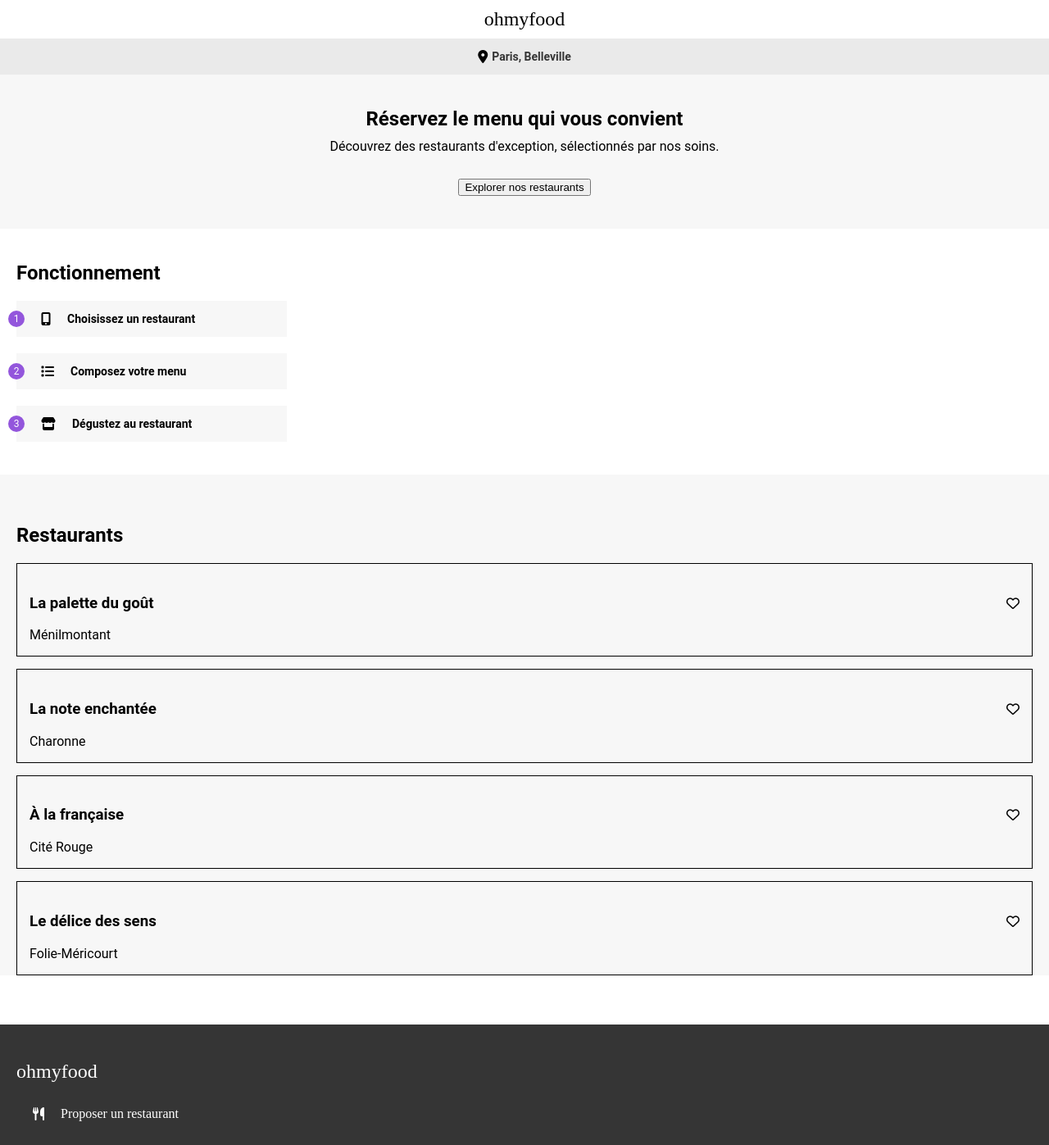
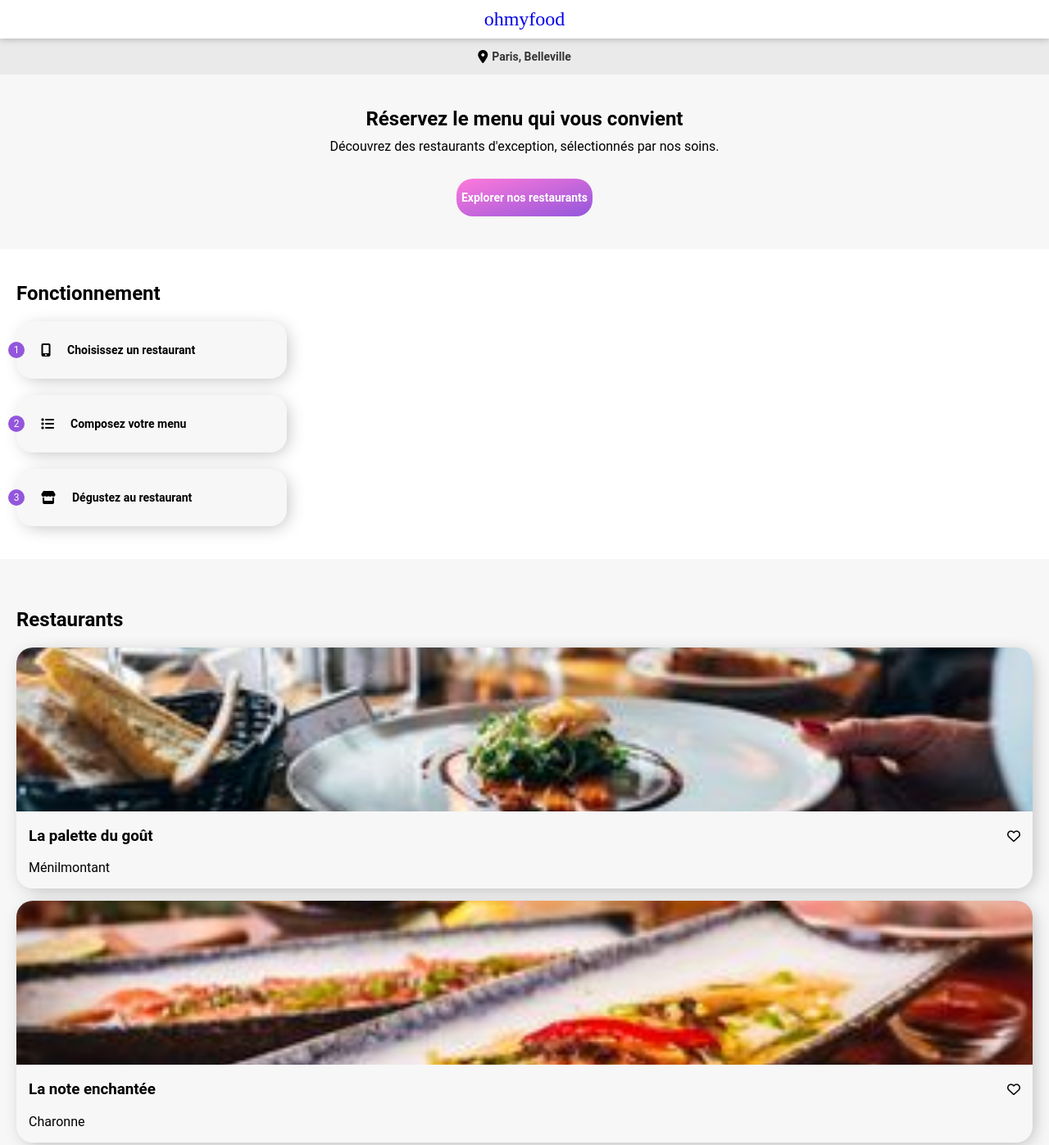
Before and after one commit to AymericFelisiak/project3-ohmyfood, a website: page index.html in a window 1280 px wide. Shown: the top 1397 px of the page at 82% size. Drawn offline with Linux system fonts and the light colour scheme; a web font is replaced by a local one.

Commit message:
Ajout style : bouton, box shadow, images sur les cartes

```diff
--- a/index.html
+++ b/index.html
@@ -13,7 +13,9 @@
 </head>
 <body>
     <header class="header-wrapper">
-        <h1 class="site-title">ohmyfood</h1>
+        <a href="index.html" class="site-title-wrapper">
+            <h1 class="site-title">ohmyfood</h1>
+        </a>
     </header>
     <main class="main-wrapper">
         <div class="position-wrapper">
@@ -25,7 +27,9 @@
                 <h2 class="section-title">Réservez le menu qui vous convient</h2>
                 <p class="section-subtitle">Découvrez des restaurants d'exception, sélectionnés par nos soins.</p>
             </div>
-            <button class="button">Explorer nos restaurants</button>
+            <button class="button">
+                <p class="steplist-text">Explorer nos restaurants</p>
+            </button>
         </section>
         <section class="steplist-wrapper">
             <h2 class="section-title">Fonctionnement</h2>
@@ -54,9 +58,9 @@
         <section class="restaurants-wrapper">
             <h2 class="section-title">Restaurants</h2>
             <div class="main-card-wrapper">
-                <div class="main-card">
+                <a href="#" class="main-card">
                     <div class="main-card-image-wrapper">
-                        <img src="">
+                        <img class="restaurant-image" src="images\cards\jay-wennington-N_Y88TWmGwA-unsplash.jpg">
                     </div>
                     <div class="main-card-informations-wrapper">
                         <div class="main-card-titles-wrapper">
@@ -68,10 +72,10 @@
                             <i class="fa-solid fa-heart"></i>
                         </div>
                     </div>
-                </div>
-                <div class="main-card">
+                </a>
+                <a href="#" class="main-card">
                     <div class="main-card-image-wrapper">
-                        <img src="">
+                        <img class="restaurant-image" src="images\cards\louis-hansel-shotsoflouis-qNBGVyOCY8Q-unsplash.jpg">
                     </div>
                     <div class="main-card-informations-wrapper">
                         <div class="main-card-titles-wrapper">
@@ -83,10 +87,10 @@
                             <i class="fa-solid fa-heart"></i>
                         </div>
                     </div>
-                </div>
-                <div class="main-card">
+                </a>
+                <a href="#" class="main-card">
                     <div class="main-card-image-wrapper">
-                        <img src="">
+                        <img class="restaurant-image" src="images\cards\stil-u2Lp8tXIcjw-unsplash.jpg">
                     </div>
                     <div class="main-card-informations-wrapper">
                         <div class="main-card-titles-wrapper">
@@ -98,10 +102,10 @@
                             <i class="fa-solid fa-heart"></i>
                         </div>
                     </div>
-                </div>
-                <div class="main-card">
+                </a>
+                <a href="#" class="main-card">
                     <div class="main-card-image-wrapper">
-                        <img src="">
+                        <img class="restaurant-image" src="images\cards\toa-heftiba-DQKerTsQwi0-unsplash.jpg">
                     </div>
                     <div class="main-card-informations-wrapper">
                         <div class="main-card-titles-wrapper">
@@ -113,7 +117,7 @@
                             <i class="fa-solid fa-heart"></i>
                         </div>
                     </div>
-                </div>
+                </a>
             </div>
         </section>
     </main>
--- /dev/null
+++ b/sass/components/_buttons.scss
@@ -0,0 +1,14 @@
+.button {
+    @include card-border-radius;
+    background: linear-gradient(to bottom right, $pale-magenta, $amethyst);
+    border: 0;
+
+    .steplist-text {
+        color: white;
+    }
+
+    &:hover {
+        cursor: pointer;
+        opacity: 0.8;
+    }
+}
--- a/sass/layouts/_header.scss
+++ b/sass/layouts/_header.scss
@@ -1,5 +1,16 @@
 .header-wrapper {
     display: flex;
+    position: relative;
+    box-shadow: 0px 1px 8px 0px rgba(0,0,0,0.25);
     align-items: center;
     justify-content: center;
+
+    .site-title-wrapper {
+        cursor: pointer;
+        text-decoration: none;
+
+        &:visited {
+            color: black;
+        }
+    }
 }
--- a/sass/main.scss
+++ b/sass/main.scss
@@ -1,6 +1,7 @@
 @import "utils/variables";
 @import "base/typography";
 @import "utils/mixins";
+@import "components/buttons";
 @import "layouts/header";
 @import "layouts/footer";
 @import "pages/index";
--- a/sass/pages/_index.scss
+++ b/sass/pages/_index.scss
@@ -42,8 +42,12 @@
 
         .steplist {
             @include flex-row();
+            @include boxshadow();
+            @include card-border-radius();
+            background-color: $white-smoke;
             overflow: visible;
             max-width: 330px;
+            height: 70px;
             background-color: $white-smoke;
             align-items: center;
             column-gap: 20px;
@@ -89,10 +93,23 @@
             row-gap: 15px;
 
             .main-card {
-                border: 1px solid black;
+                @include boxshadow();
+                @include card-border-radius();
+                text-decoration: none;
+                color: black;
+
+                &:visited {
+                    color: black;
+                }
+
                 .main-card-image-wrapper {
-                    width: 100%;
-                    object-fit: cover;
+                    display: flex;
+                    height: 200px;
+                    .restaurant-image {
+                        object-fit: cover;
+                        width: 100%;
+                        border-radius: 20px 20px 0px 0px;
+                    }
                 }
 
                 .main-card-informations-wrapper {
@@ -124,10 +141,6 @@
                             }
                         }
                     }
-
-
-
-
                 }
             }
         }
--- a/sass/utils/_mixins.scss
+++ b/sass/utils/_mixins.scss
@@ -6,3 +6,11 @@
     display: flex;
     flex-direction: column;
 }
+
+@mixin boxshadow() {
+    box-shadow: 4px 4px 22px -5px rgba(0, 0, 0, 0.30);
+}
+
+@mixin card-border-radius() {
+    border-radius: 20px;
+}
```
Also changed, not shown: css/style.css, images/cards/jay-wennington-N_Y88TWmGwA-unsplash.jpg (added), images/cards/louis-hansel-shotsoflouis-qNBGVyOCY8Q-unsplash.jpg (added), images/cards/stil-u2Lp8tXIcjw-unsplash.jpg (added), images/cards/toa-heftiba-DQKerTsQwi0-unsplash.jpg (added), 1 other file.
